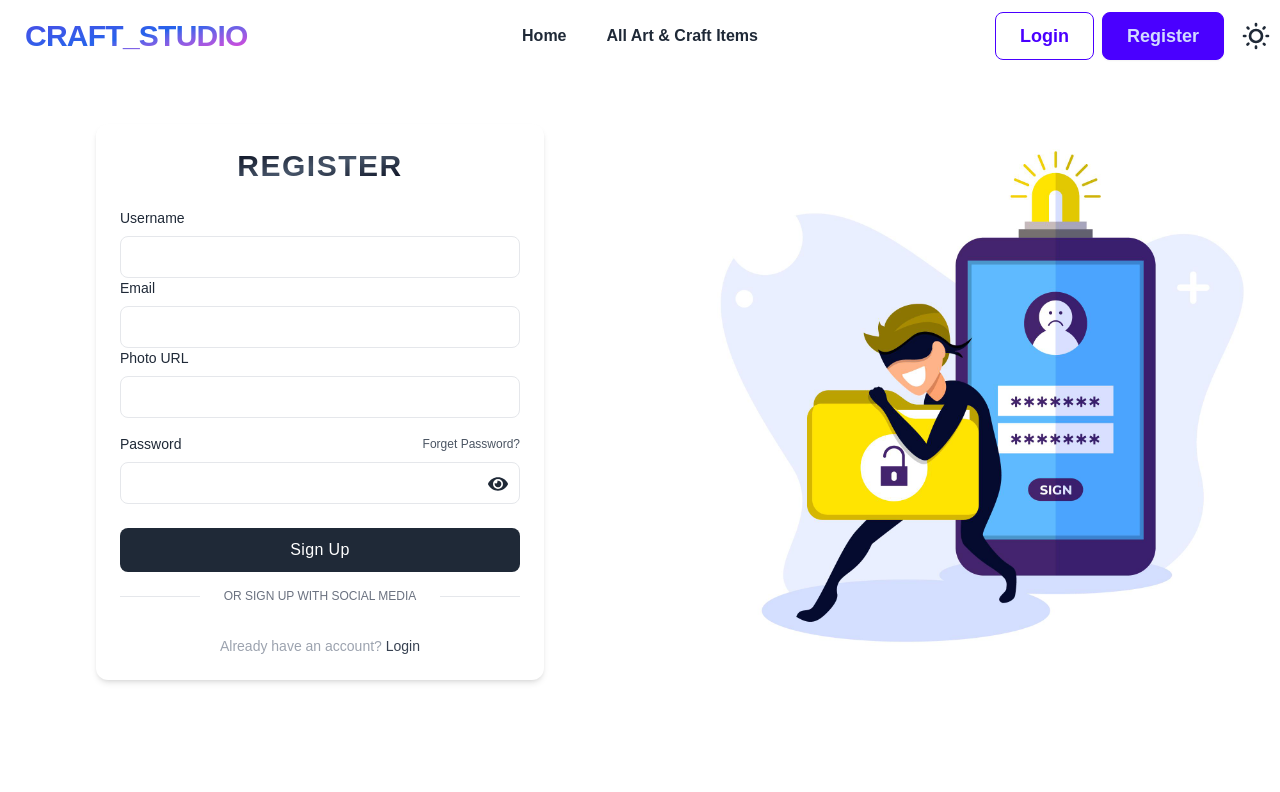
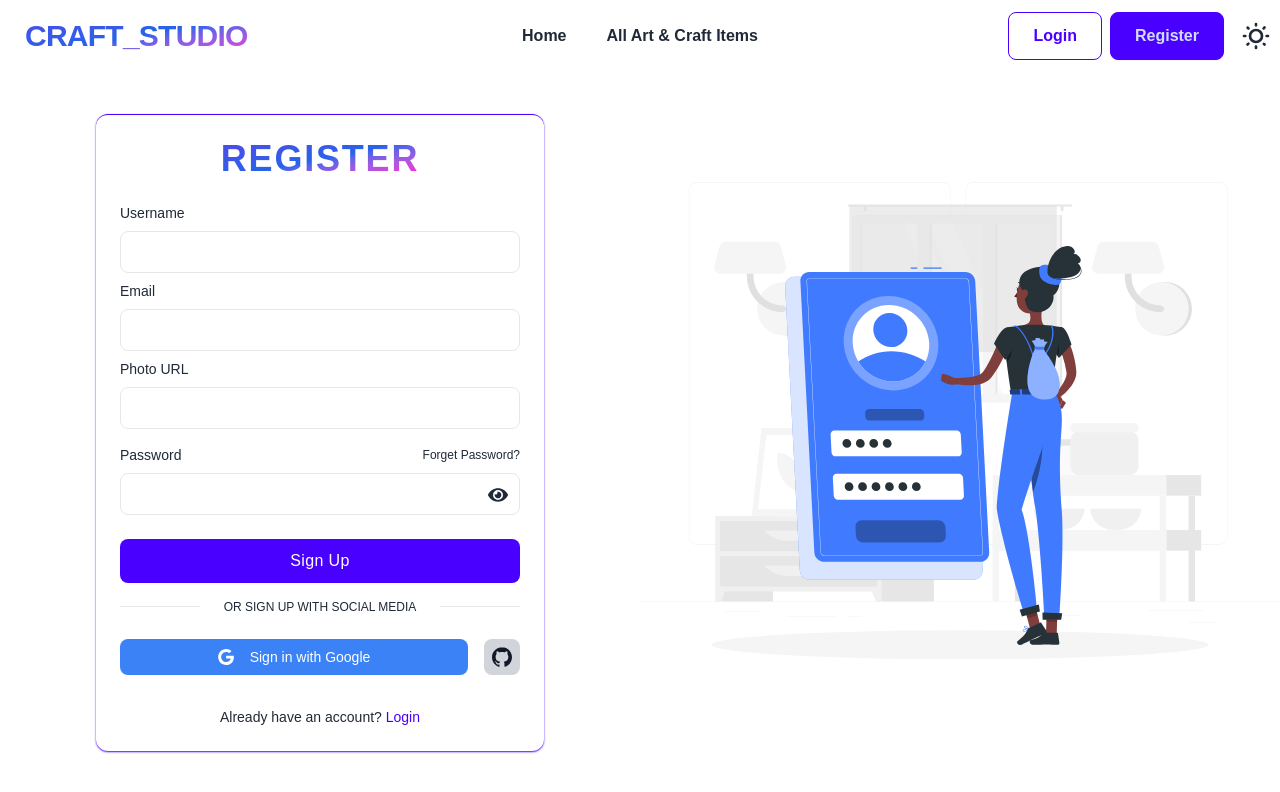
Before and after one commit to Jisan-Dev/A10-CraftStudio-client, a React (Vite) app: page /register in a window 1280 px wide. Shown: the top 792 px of the page. Built offline with nearby package versions, Linux system fonts and the light colour scheme; a web font is replaced by a local one.

Commit message:
register page UI completed

```diff
--- a/src/components/Header.jsx
+++ b/src/components/Header.jsx
@@ -55,7 +55,7 @@ const Header = () => {
           </NavLink>
         </div>
         <div className="navbar-center hidden lg:flex">
-          <ul className="menu menu-horizontal px-1 text-base font-semibold gap-2 font-kufam text-base-content">
+          <ul className="menu menu-horizontal px-1 text-base font-semibold gap-2 font-gsans text-base-content">
             <li className="hover:text-neutral-900">
               <NavLink className={({ isActive, isPending }) => (isPending ? 'pending' : isActive ? 'bg-primary text-white hover:bg-primary' : '')} to="/">
                 Home
@@ -104,10 +104,10 @@ const Header = () => {
             </div>
           ) : (
             <div className="group relative ">
-              <Link to="/login" className="btn btn-primary btn-outline lg:px-6 font-bold lg:text-lg">
+              <Link to="/login" className="btn btn-primary btn-outline lg:px-6 font-bold lg:text-base">
                 Login
               </Link>
-              <Link to="/register" className="btn btn-primary lg:px-6 font-bold lg:text-lg ml-2">
+              <Link to="/register" className="btn btn-primary lg:px-6 font-bold lg:text-base ml-2">
                 Register
               </Link>
             </div>
--- /dev/null
+++ b/src/components/SocialLogin.jsx
@@ -0,0 +1,70 @@
+import React, { useContext } from 'react';
+// import { AuthContext } from '../providers/AuthProvider';
+// import { useLocation, useNavigate } from 'react-router-dom';
+// import { toast } from 'react-toastify';
+// import 'react-toastify/dist/ReactToastify.css';
+
+const SocialLogin = () => {
+  // const { googleLogin, githubLogin } = useContext(AuthContext);
+  // const navigate = useNavigate();
+  // const location = useLocation();
+
+  // const socialLoginHandler = (loginMethod) => {
+  //   loginMethod()
+  //     .then((result) => {
+  //       if (result.user) {
+  //         console.log('logged in with social: ', result.user);
+  //         toast.success('successfully logged in', {
+  //           position: 'top-right',
+  //           autoClose: 3000,
+  //           hideProgressBar: false,
+  //           closeOnClick: true,
+  //           pauseOnHover: true,
+  //           draggable: true,
+  //           progress: undefined,
+  //           theme: 'dark',
+  //         });
+
+  //         navigate(location.state ?? '/');
+  //       }
+  //     })
+  //     .catch((error) => {
+  //       toast.error(error.code, {
+  //         position: 'top-right',
+  //         autoClose: 5000,
+  //         hideProgressBar: false,
+  //         closeOnClick: true,
+  //         pauseOnHover: true,
+  //         draggable: true,
+  //         progress: undefined,
+  //         theme: 'dark',
+  //       });
+  //       console.error(error);
+  //     });
+  // };
+
+  return (
+    <div className="flex items-center mt-6 -mx-2">
+      <button
+        // onClick={() => socialLoginHandler(googleLogin)}
+        type="button"
+        className="flex items-center justify-center w-full px-6 py-2 mx-2 text-sm font-medium text-white transition-colors duration-300 transform bg-blue-500 rounded-lg hover:bg-blue-400 focus:bg-blue-400 focus:outline-none">
+        <svg className="w-4 h-4 mx-2 fill-current" viewBox="0 0 24 24">
+          <path d="M12.24 10.285V14.4h6.806c-.275 1.765-2.056 5.174-6.806 5.174-4.095 0-7.439-3.389-7.439-7.574s3.345-7.574 7.439-7.574c2.33 0 3.891.989 4.785 1.849l3.254-3.138C18.189 1.186 15.479 0 12.24 0c-6.635 0-12 5.365-12 12s5.365 12 12 12c6.926 0 11.52-4.869 11.52-11.726 0-.788-.085-1.39-.189-1.989H12.24z"></path>
+        </svg>
+
+        <span className="mx-2 sm:inline">Sign in with Google</span>
+      </button>
+
+      <a
+        // onClick={() => socialLoginHandler(githubLogin)}
+        className="p-2 mx-2 text-sm font-medium text-gray-900 transition-colors duration-300 transform bg-gray-300 rounded-lg hover:bg-gray-400 cursor-pointer">
+        <svg xmlns="http://www.w3.org/2000/svg" viewBox="0 0 32 32" className="w-5 h-5 fill-current">
+          <path d="M16 0.396c-8.839 0-16 7.167-16 16 0 7.073 4.584 13.068 10.937 15.183 0.803 0.151 1.093-0.344 1.093-0.772 0-0.38-0.009-1.385-0.015-2.719-4.453 0.964-5.391-2.151-5.391-2.151-0.729-1.844-1.781-2.339-1.781-2.339-1.448-0.989 0.115-0.968 0.115-0.968 1.604 0.109 2.448 1.645 2.448 1.645 1.427 2.448 3.744 1.74 4.661 1.328 0.14-1.031 0.557-1.74 1.011-2.135-3.552-0.401-7.287-1.776-7.287-7.907 0-1.751 0.62-3.177 1.645-4.297-0.177-0.401-0.719-2.031 0.141-4.235 0 0 1.339-0.427 4.4 1.641 1.281-0.355 2.641-0.532 4-0.541 1.36 0.009 2.719 0.187 4 0.541 3.043-2.068 4.381-1.641 4.381-1.641 0.859 2.204 0.317 3.833 0.161 4.235 1.015 1.12 1.635 2.547 1.635 4.297 0 6.145-3.74 7.5-7.296 7.891 0.556 0.479 1.077 1.464 1.077 2.959 0 2.14-0.020 3.864-0.020 4.385 0 0.416 0.28 0.916 1.104 0.755 6.4-2.093 10.979-8.093 10.979-15.156 0-8.833-7.161-16-16-16z"></path>
+        </svg>
+      </a>
+    </div>
+  );
+};
+
+export default SocialLogin;
--- a/src/pages/Register.jsx
+++ b/src/pages/Register.jsx
@@ -3,9 +3,10 @@ import { Link } from 'react-router-dom';
 import { FaEye, FaEyeSlash } from 'react-icons/fa';
 import { useForm } from 'react-hook-form';
 import { AuthContext } from '../providers/AuthProvider';
-import signup from '../assets/signup2.jpg';
+import signup from '../assets/signup.svg';
 import { z } from 'zod';
 import { zodResolver } from '@hookform/resolvers/zod';
+import SocialLogin from '../components/SocialLogin';
 
 const Register = () => {
   const { loading } = useContext(AuthContext);
@@ -36,61 +37,61 @@ const Register = () => {
   };
   return (
     <div>
-      <div className="container mx-auto flex items-center justify-center font-gsans max-sm:px-3 pb-14 max-sm:py-5 max-sm:flex-col overflow-x-hidden">
-        <div data-aos="fade-right" data-aos-duration="1000" className="w-1/2 pt-5 max-sm:w-full">
-          <div className="w-full max-w-md p-6 m-auto mx-auto bg-white rounded-xl shadow-md">
+      <div className="container mx-auto flex items-center justify-center font-gsans max-sm:px-3 pb-14 max-sm:py-5 max-sm:flex-col overflow-x-hidden pt-10">
+        <div data-aos="fade-right" data-aos-duration="1000" className="w-1/2 max-sm:w-full px-20">
+          <div className="w-full max-w-md p-6 m-auto mx-auto bg-base-100 rounded-xl shadow-sm shadow-primary border-t border-t-primary">
             <div className="flex justify-center items-center mx-auto">
-              <h1 className="text-2xl sm:text-3xl text-transparent bg-gradient-to-br from-slate-950 via-slate-600 to-slate-950 bg-clip-text font-black font-gsans tracking-wider">
+              <h1 className="text-3xl sm:text-4xl text-transparent bg-gradient-to-br from-indigo-600 via-blue-600 to-secondary bg-clip-text font-black font-gsans tracking-wider">
                 REGISTER
               </h1>
             </div>
 
             <form className="mt-6" onSubmit={handleSubmit(submitHandler)}>
               <div>
-                <label htmlFor="username" className="block text-sm text-gray-800 dark:text-gray-200">
+                <label htmlFor="username" className="font-medium block text-sm text-base-content ">
                   Username
                 </label>
                 <input
                   type="text"
                   id="username"
                   {...register('name')}
-                  className="block w-full px-4 py-2 mt-2 text-slate-700 bg-white border rounded-lg focus:border-slate-400 focus:ring-slate-300 focus:outline-none focus:ring focus:ring-opacity-40"
+                  className="block w-full px-4 py-2 mt-2 text-neutral bg-white border rounded-lg focus:border-slate-400 focus:ring-slate-300 focus:outline-none focus:ring focus:ring-opacity-40"
                 />
                 {errors.name && <div className="text-red-500 text-xs">{errors.name.message}</div>}
               </div>
 
-              <div>
-                <label htmlFor="email" className="block text-sm text-gray-800 dark:text-gray-200">
+              <div className="mt-2">
+                <label htmlFor="email" className="font-medium block text-sm text-base-content">
                   Email
                 </label>
                 <input
                   type="email"
                   id="email"
                   {...register('email')}
-                  className="block w-full px-4 py-2 mt-2 text-slate-700 bg-white border rounded-lg focus:border-slate-400 focus:ring-slate-300 focus:outline-none focus:ring focus:ring-opacity-40"
+                  className="block w-full px-4 py-2 mt-2 text-neutral bg-white border rounded-lg focus:border-slate-400 focus:ring-slate-300 focus:outline-none focus:ring focus:ring-opacity-40"
                   required
                 />
                 {errors.email && <div className="text-red-500 text-xs">{errors.email.message}</div>}
               </div>
 
-              <div>
-                <label htmlFor="photo" className="block text-sm text-gray-800 dark:text-gray-200">
+              <div className="mt-2">
+                <label htmlFor="photo" className="font-medium block text-sm text-base-content">
                   Photo URL
                 </label>
                 <input
                   type="photo"
                   id="photo"
                   {...register('photo')}
-                  className="block w-full px-4 py-2 mt-2 text-slate-700 bg-white border rounded-lg focus:border-slate-400 focus:ring-slate-300 focus:outline-none focus:ring focus:ring-opacity-40"
+                  className="block w-full px-4 py-2 mt-2 text-neutral bg-white border rounded-lg focus:border-slate-400 focus:ring-slate-300 focus:outline-none focus:ring focus:ring-opacity-40"
                 />
               </div>
 
               <div className="mt-4">
                 <div className="flex items-center justify-between">
-                  <label htmlFor="password" className="block text-sm text-gray-800 dark:text-gray-200">
+                  <label htmlFor="password" className="font-medium block text-sm text-base-content">
                     Password
                   </label>
-                  <a href="#" className="text-xs text-gray-600 hover:underline">
+                  <a href="#" className="text-xs text-base-content hover:underline">
                     Forget Password?
                   </a>
                 </div>
@@ -100,7 +101,7 @@ const Register = () => {
                     type={isPassVisible ? 'text' : 'password'}
                     id="password"
                     {...register('password')}
-                    className="block w-full px-4 py-2 mt-2 text-slate-700 bg-white border rounded-lg focus:border-slate-400 focus:ring-slate-300 focus:outline-none focus:ring focus:ring-opacity-40"
+                    className="block w-full px-4 py-2 mt-2 text-neutral bg-white border rounded-lg focus:border-slate-400 focus:ring-slate-300 focus:outline-none focus:ring focus:ring-opacity-40"
                     required
                   />
                   {isPassVisible ? (
@@ -113,7 +114,7 @@ const Register = () => {
               </div>
 
               <div className="mt-6">
-                <button className="w-full px-6 py-2.5 text-base font-medium tracking-wide text-white capitalize transition-colors duration-300 transform bg-gray-800 rounded-lg hover:bg-gray-700 focus:outline-none focus:ring focus:ring-gray-300 focus:ring-opacity-50">
+                <button className="w-full px-6 py-2.5 text-base font-medium tracking-wide text-white capitalize transition-colors duration-300 transform bg-primary rounded-lg hover:bg-opacity-90 focus:outline-none focus:ring focus:ring-gray-300 focus:ring-opacity-50">
                   {loading ? <span className="loading loading-infinity loading-sm p-0 h-4 -mb-1"></span> : 'Sign Up'}
                 </button>
               </div>
@@ -122,16 +123,16 @@ const Register = () => {
             <div className="flex items-center justify-between mt-4">
               <span className="w-1/5 border-b dark:border-gray-600 lg:w-1/5"></span>
 
-              <a className="text-xs text-center text-gray-500 uppercase dark:text-gray-400 cursor-default">or sign up with Social Media</a>
+              <a className="text-xs text-center text-base-content uppercase dark:text-gray-400 cursor-default font-medium">or sign up with Social Media</a>
 
               <span className="w-1/5 border-b dark:border-gray-400 lg:w-1/5"></span>
             </div>
 
-            {/* <SocialLogin /> */}
+            <SocialLogin />
 
-            <p className="mt-8 text-sm font-light text-center text-gray-400">
+            <p className="mt-8 text-sm font-medium text-center text-base-content">
               Already have an account?{' '}
-              <Link to="/login" className="font-medium text-gray-700 dark:text-gray-200 hover:underline">
+              <Link to="/login" className="font-medium text-primary hover:underline">
                 Login
               </Link>
             </p>
```
Also changed, not shown: src/assets/signup.svg (added).
